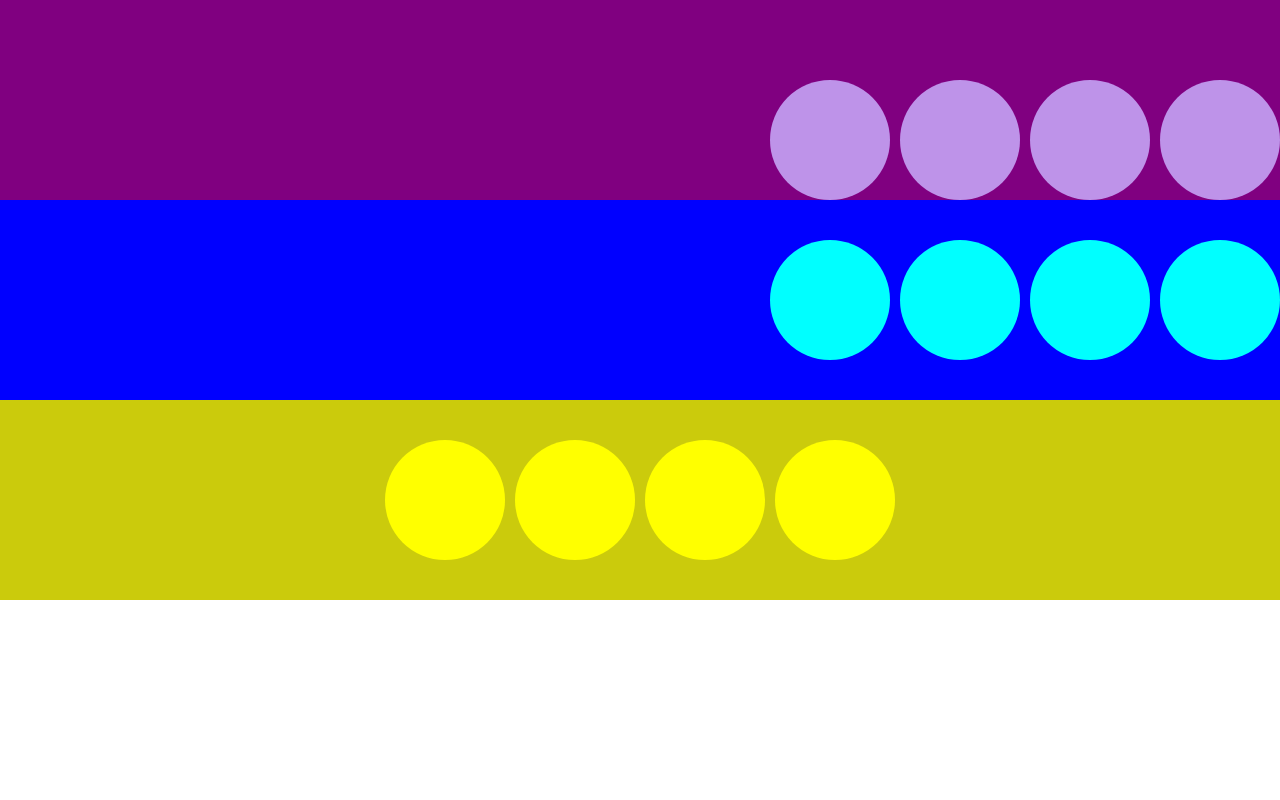
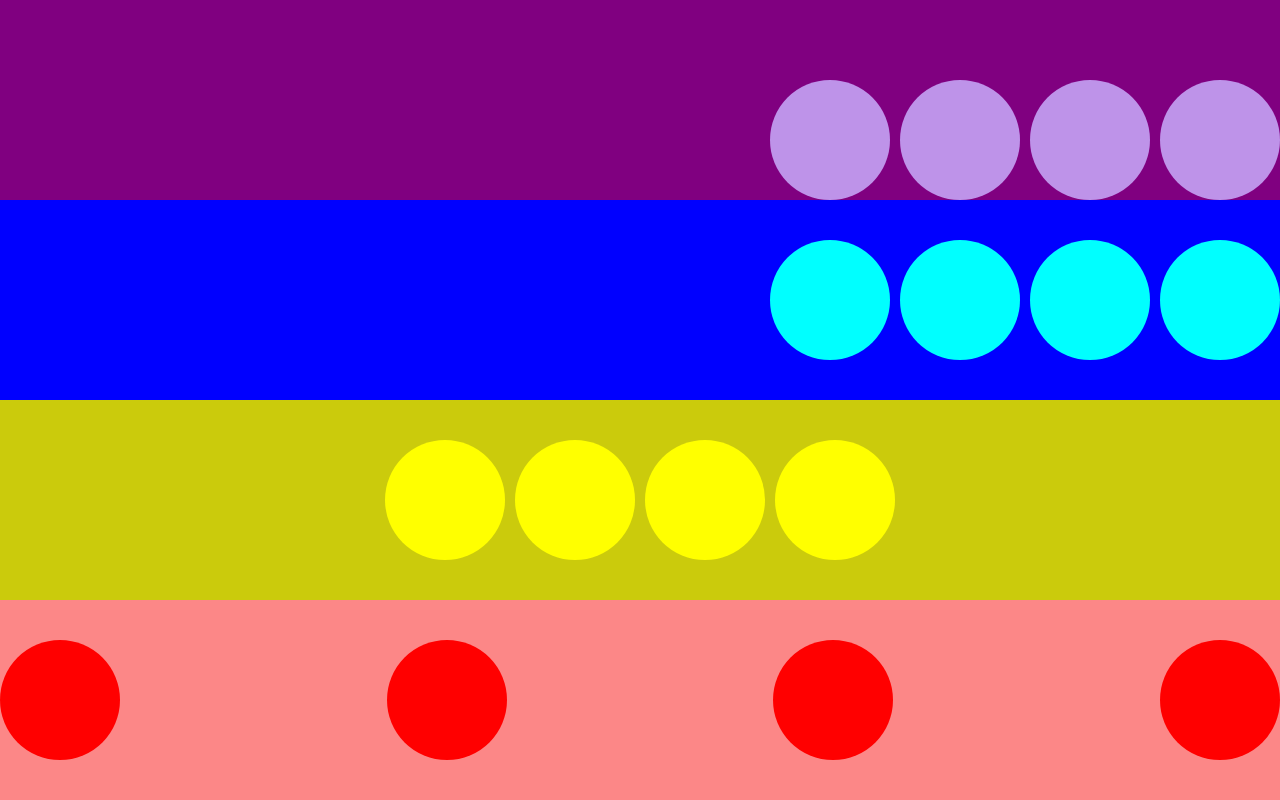
Before and after one commit to Caioferzz/flex, a plain HTML site: page index.html in a window 1280 px wide. Drawn offline with Linux system fonts and the light colour scheme.

Commit message:
circulos vermelhos estilizados

```diff
--- a/index.html
+++ b/index.html
@@ -27,6 +27,12 @@
                 <div></div>
                 <div></div>
             </div>
+            <div class="vermelho">
+                <div></div>
+                <div></div>
+                <div></div>
+                <div></div>
+            </div>
     </main>
 </body>
 </html>
--- a/syle.css
+++ b/syle.css
@@ -58,3 +58,18 @@ ul, ol, li{
     height: 120px;
     border-radius: 50%;
 }
+.vermelho{
+    background-color: rgb(252, 135, 135);
+    display: flex;
+    justify-content: space-between;
+    align-items: center;
+    gap: 10px;
+    width: 100vw;
+    height: 200px;
+}
+.vermelho div{
+    background-color: red;
+    width: 120px;
+    height: 120px;
+    border-radius: 50%;
+}
```
